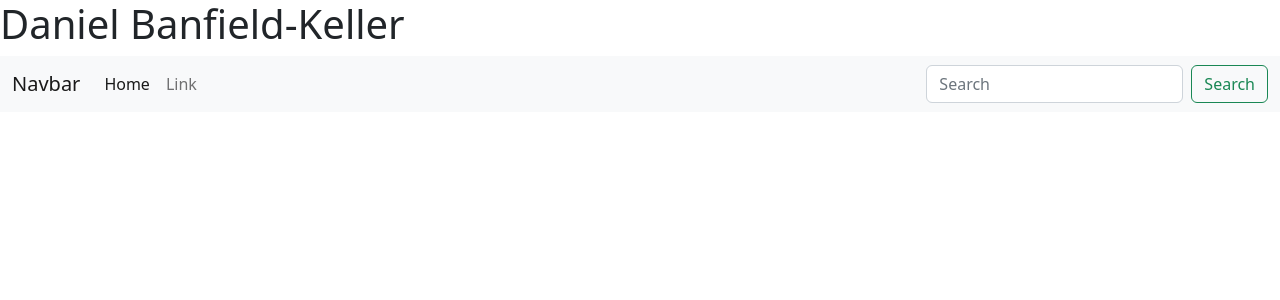
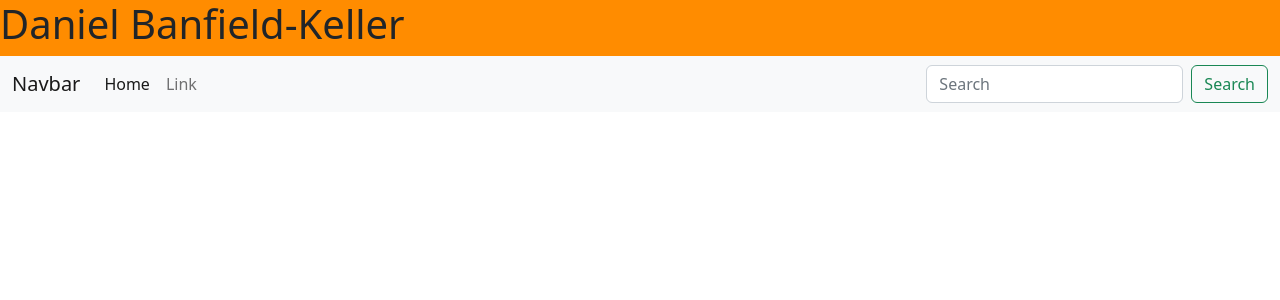
Before and after one commit to DBanfieldKeller/react-portfolio, a React (Create React App) app: page / in a window 1280 px wide. Shown: the top 300 px of the page. Built offline with nearby package versions, Linux system fonts and the light colour scheme.

Commit message:
troubleshooting

```diff
--- a/src/App.css
+++ b/src/App.css
@@ -28,6 +28,7 @@
   color: #61dafb;
 }
 
+
 @keyframes App-logo-spin {
   from {
     transform: rotate(0deg);
--- a/src/components/Header.js
+++ b/src/components/Header.js
@@ -5,7 +5,7 @@ import Navigation from './Navigation';
 export default function Header() {
 
     return(
-        <div>
+        <div className='header'>
         <h1>Daniel Banfield-Keller</h1>
         <Navigation />
         </div>
--- a/src/index.css
+++ b/src/index.css
@@ -11,3 +11,12 @@ code {
   font-family: source-code-pro, Menlo, Monaco, Consolas, 'Courier New',
     monospace;
 }
+
+.header {
+  background-color: darkorange;
+}
+
+.navbar{
+
+  color: goldenrod
+}
```
Also changed, not shown: src/components/AboutMe.js (added, +10 -0 lines).
